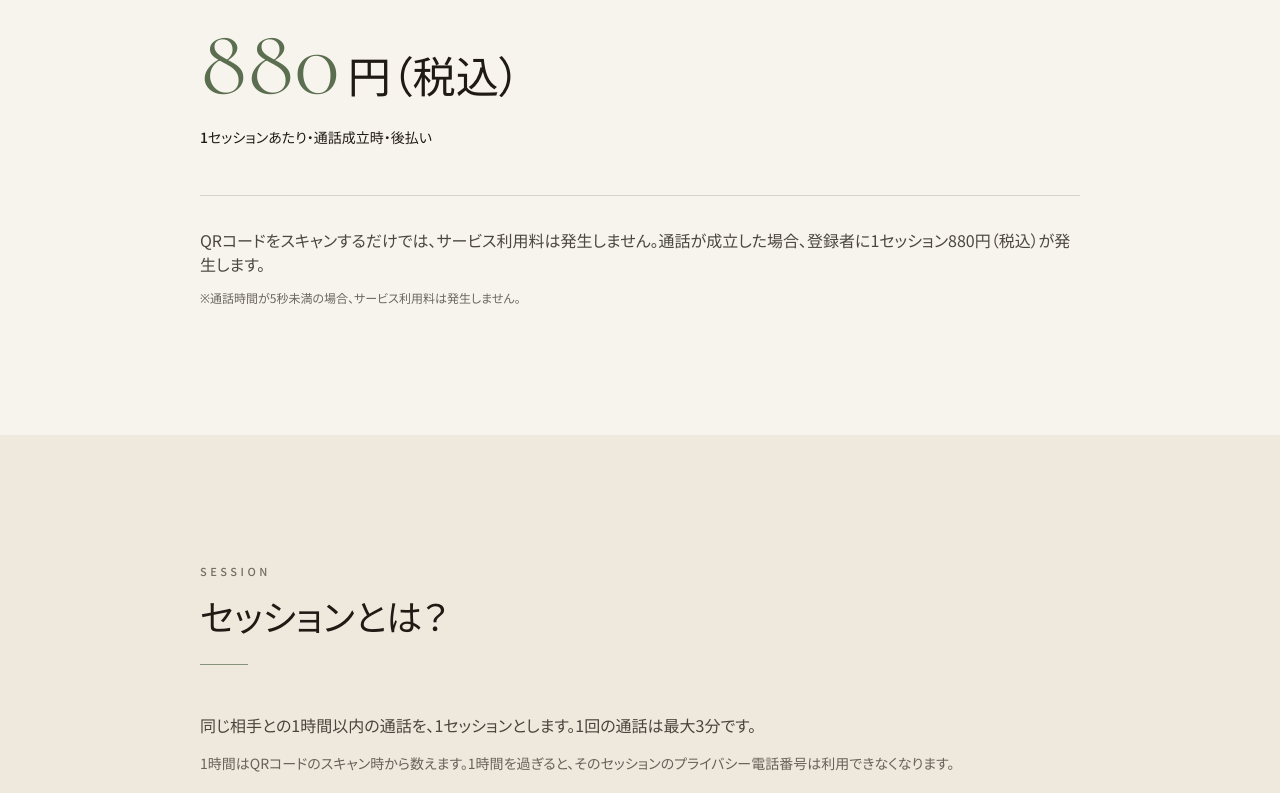
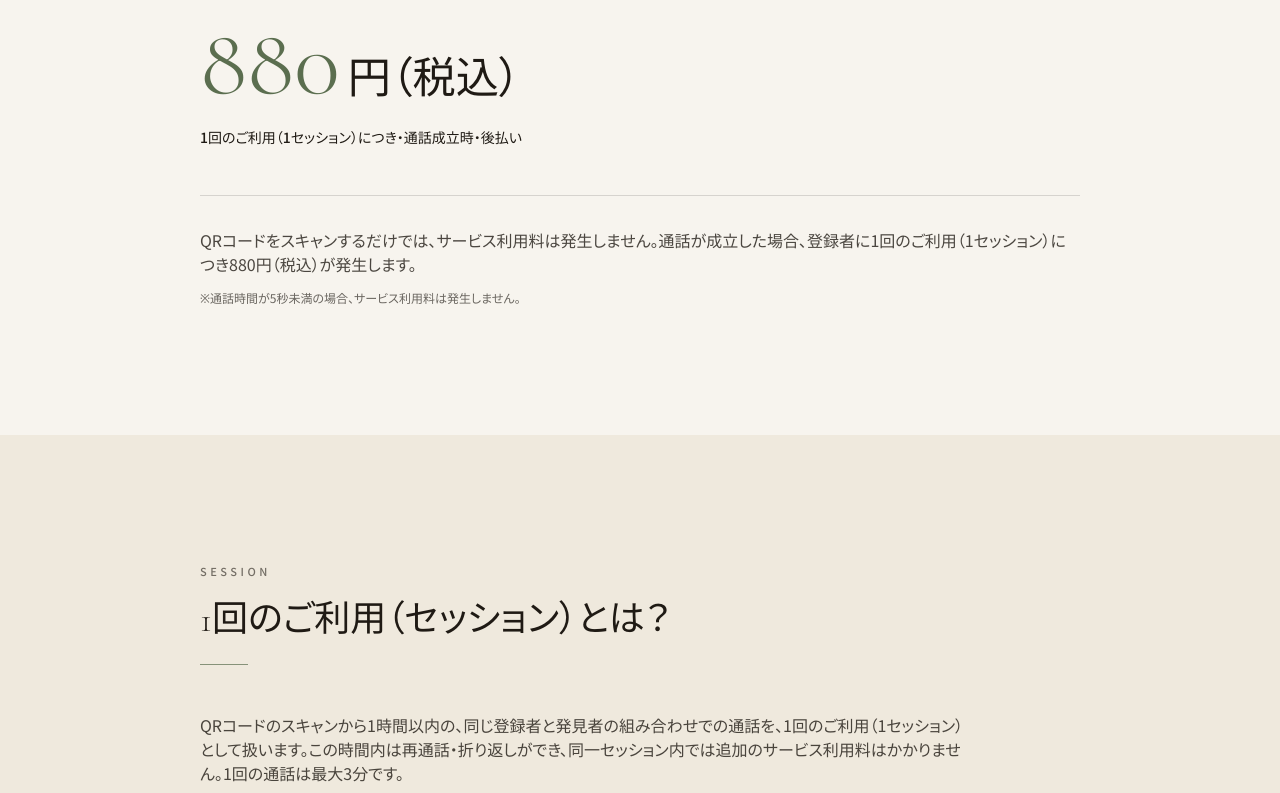
Before and after one commit to akizu815-create/QRing, a Next.js app: page /price in a window 1280 px wide. Shown: the part 1147-1940 px from the top of the page. Built offline with nearby package versions, Linux system fonts and the light colour scheme.

Commit message:
Explain session usage and add restrained patent trust text

```diff
--- a/src/app/faq/faqData.ts
+++ b/src/app/faq/faqData.ts
@@ -36,9 +36,10 @@ export const FAQ_CATEGORIES: FaqCategory[] = [
   {
     title: "通話・セッションについて",
     items: [
-      { question: "電話に出られなかった場合、折り返しできますか？", answer: "はい。着信履歴に残ったプライバシー電話番号に、セッション開始から1時間以内であれば折り返しできます。詳しくは料金ページの「セッションとは？」をご覧ください。", link: { label: "セッションとは？", href: `${price}#session-title` } },
-      { question: "1回の通話は何分までですか？", answer: "1回の通話は最大3分です。3分経過して通話が終了した場合も、同じ相手であればセッション開始から1時間以内は再通話できます。", link: { label: "CASE 01を見る", href: `${price}#session-case-01` } },
-      { question: "1時間以内なら何度でも電話できますか？", answer: "はい。同じ登録者と発見者の組み合わせであれば、セッション開始から1時間以内は再通話や折り返しが可能です。詳しくは料金ページの「同じ相手なら、1時間以内は何度でも。」をご覧ください。", link: { label: "同じ相手なら、1時間以内は何度でも。", href: `${price}#session-case-01` } },
+      { question: "セッションとは何ですか？", answer: "サービス利用料を数える単位です。QRコードのスキャンから1時間以内の、同じ登録者と発見者の組み合わせでの通話を1回のご利用（1セッション）として扱います。この時間内は再通話・折り返しができ、同一セッション内では追加のサービス利用料はかかりません。1回の通話は最大3分です。発信した方の通常の通話料は、ご契約の通信会社・料金プランに応じて別途かかります。", link: { label: "セッション・料金の詳しい説明", href: `${price}#session-title` } },
+      { question: "電話に出られなかった場合、折り返しできますか？", answer: "はい。着信履歴に残ったプライバシー電話番号に、QRコードのスキャンから1時間以内であれば折り返しできます。詳しくは料金ページの「セッションとは？」をご覧ください。", link: { label: "セッションとは？", href: `${price}#session-title` } },
+      { question: "1回の通話は何分までですか？", answer: "1回の通話は最大3分です。3分経過して通話が終了した場合も、同じ登録者と発見者の組み合わせであればQRコードのスキャンから1時間以内は再通話できます。", link: { label: "CASE 01を見る", href: `${price}#session-case-01` } },
+      { question: "1時間以内なら何度でも電話できますか？", answer: "はい。同じ登録者と発見者の組み合わせであれば、QRコードのスキャンから1時間以内は再通話や折り返しが可能です。詳しくは料金ページの「同じ相手なら、1時間以内は何度でも。」をご覧ください。", link: { label: "同じ相手なら、1時間以内は何度でも。", href: `${price}#session-case-01` } },
       { question: "1時間を過ぎたらどうなりますか？", answer: "そのセッションのプライバシー電話番号は使えなくなります。もう一度通話するには、QRコードを再スキャンしてください。詳しくは料金ページの「1時間を過ぎて、また電話したら？」をご覧ください。", link: { label: "1時間を過ぎて、また電話したら？", href: `${price}#session-case-03` } },
       { question: "別の人が同じQRコードをスキャンした場合はどうなりますか？", answer: "発見者が異なる場合は、別のセッションになります。同じQRコードでも、それぞれ個別のセッションとして扱われます。詳しくは料金ページの「別の人から電話があったら？」をご覧ください。", link: { label: "別の人から電話があったら？", href: `${price}#session-case-02` } },
     ],
--- a/src/app/page.tsx
+++ b/src/app/page.tsx
@@ -77,6 +77,8 @@ export default function Home() {
         </div>
       </section>
 
+      <p className="bg-ivory px-4 py-3 text-center text-xs leading-6 tracking-wide text-ink/65">特許技術を活用<span className="px-2 text-moss" aria-hidden="true">｜</span><span className="whitespace-nowrap">特許第7460140号</span></p>
+
       <UseCases />
 
       <HomeSolution />
--- a/src/app/price/page.tsx
+++ b/src/app/price/page.tsx
@@ -117,18 +117,18 @@ export default function PricePage() {
             <div className="border-t border-ink/15 py-10 md:py-12">
               <p className="text-sm text-ink/70">つながるQRサービス利用料</p>
               <p className="mt-4 font-serif text-[clamp(3.5rem,9vw,6rem)] font-light leading-none text-moss">880<span className="ml-2 text-[0.45em] text-ink">円（税込）</span></p>
-              <p className="mt-4 text-sm font-medium text-ink">1セッションあたり・通話成立時・後払い</p>
+              <p className="mt-4 text-sm font-medium text-ink">1回のご利用（1セッション）につき・通話成立時・後払い</p>
             </div>
           </div>
-          <p id="charge-conditions" className="body-jp mt-8 scroll-mt-28 text-sm md:text-base">QRコードをスキャンするだけでは、サービス利用料は発生しません。通話が成立した場合、登録者に1セッション880円（税込）が発生します。</p>
+          <p id="charge-conditions" className="body-jp mt-8 scroll-mt-28 text-sm md:text-base">QRコードをスキャンするだけでは、サービス利用料は発生しません。通話が成立した場合、登録者に1回のご利用（1セッション）につき880円（税込）が発生します。</p>
           <p className="mt-3 text-xs leading-relaxed text-ink/65">※通話時間が5秒未満の場合、サービス利用料は発生しません。</p>
         </div>
       </section>
 
       <section className="bg-cream py-24 md:py-32" aria-labelledby="session-title">
         <div className="container-narrow">
-          <SectionHeading id="session-title" en="SESSION">セッションとは？</SectionHeading>
-          <p className="body-jp max-w-3xl text-sm md:text-base">同じ相手との1時間以内の通話を、1セッションとします。1回の通話は最大3分です。</p>
+          <SectionHeading id="session-title" en="SESSION">1回のご利用（セッション）とは？</SectionHeading>
+          <p className="body-jp max-w-3xl text-sm md:text-base">QRコードのスキャンから1時間以内の、同じ登録者と発見者の組み合わせでの通話を、1回のご利用（1セッション）として扱います。この時間内は再通話・折り返しができ、同一セッション内では追加のサービス利用料はかかりません。1回の通話は最大3分です。</p>
           <p className="mt-4 text-xs leading-relaxed text-ink/65 md:text-sm">1時間はQRコードのスキャン時から数えます。1時間を過ぎると、そのセッションのプライバシー電話番号は利用できなくなります。</p>
           <div className="mt-12 md:mt-16">
             {SESSION_CASES.map((item) => (
--- a/src/components/HomeSolution.tsx
+++ b/src/components/HomeSolution.tsx
@@ -22,7 +22,7 @@ export default function HomeSolution() {
             <span className="mt-1 block text-2xl text-ink md:text-[28px]">独自の通話接続方式。</span>
           </h3>
           <div>
-            <p className="body-jp text-sm text-ink/70">このシンプルな操作を支えているのが、プライバシー電話番号を利用する仕組みです。</p>
+            <p className="body-jp text-sm text-ink/70">プライバシー電話番号は、お互いの電話番号を相手に公開せずに、通話をつなぐための番号です。</p>
             <Link href="/service/#privacy-call" className="link-underline mt-3 inline-flex min-h-11 items-center py-2 text-sm leading-7 text-moss">電話番号を公開しない仕組みを見る</Link>
           </div>
         </div>
--- a/src/components/PriceSection.tsx
+++ b/src/components/PriceSection.tsx
@@ -47,7 +47,7 @@ export default function PriceSection() {
                 880<span className="ml-1 text-[0.38em]">円（税込）</span>
               </p>
               <p className="mt-3 text-[10px] tracking-[0.12em] text-ink/60 md:text-xs">
-                1セッションあたり
+                1回のご利用（1セッション）につき
               </p>
               <p className="mt-2 text-[10px] tracking-[0.18em] text-ink/50 md:text-xs">
                 通話成立時・後払い
@@ -66,8 +66,9 @@ export default function PriceSection() {
           </Reveal>
           <Reveal delay={360}>
             <p className="body-jp mt-5 text-xs text-ink/55 md:text-sm">
-              通話が成立した場合、登録者に1セッション880円（税込）のサービス利用料が発生します。発見者にはサービス利用料はかかりません。
+              通話が成立した場合、登録者に1回のご利用（1セッション）につき880円（税込）のサービス利用料が発生します。発見者にはサービス利用料はかかりません。
             </p>
+            <p className="mt-3 text-sm leading-7 text-ink/70">QRコードのスキャンから1時間以内は、同じ登録者と発見者の組み合わせで再通話・折り返しができます。同一セッション内では追加のサービス利用料はかかりません。1回の通話は最大3分です。</p>
             <p className="mt-3 text-xs leading-relaxed text-ink/55">※通話時間が5秒未満の場合、登録者のサービス利用料は発生しません。</p>
             <p className="mt-3 text-sm leading-7 text-ink/70">電話をかける方には、ご契約の通信会社・料金プランに応じた通常の通話料が別途かかります。上記の5秒未満の免除は、通常の通話料には適用されません。</p>
           </Reveal>
```
Also changed, not shown: 1 other file (tests, documents, lock files or other folders).
